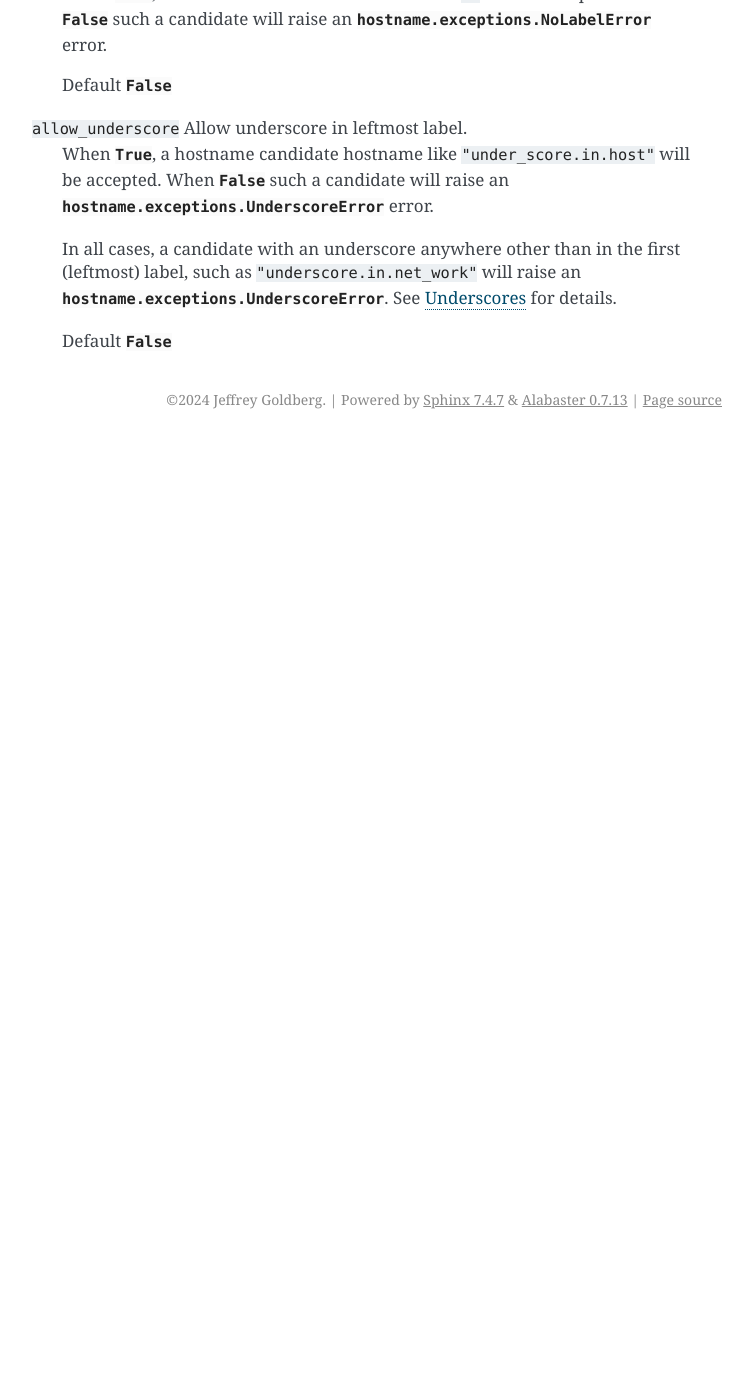
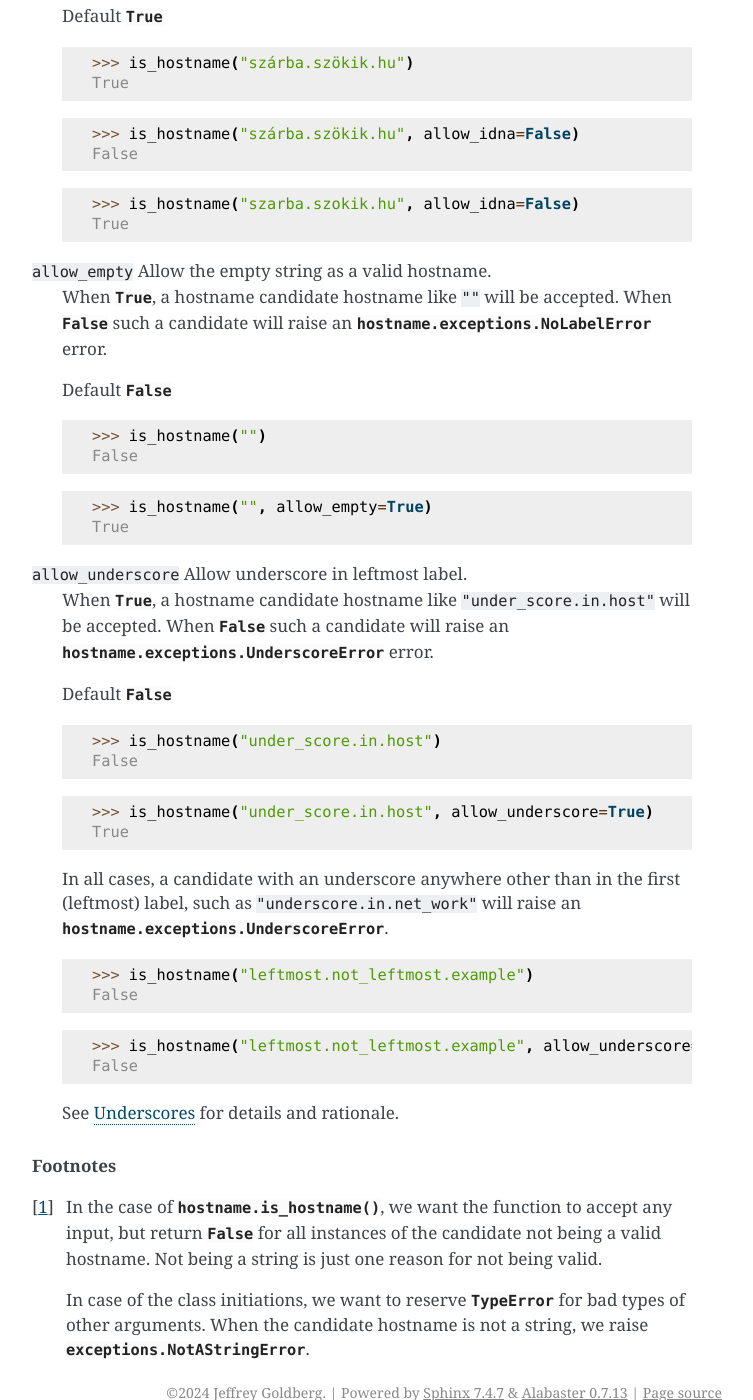
Before and after one commit to jpgoldberg/python-hostname, a Sphinx documentation site: the page built from docs/source/usage.rst, in a window 1280 px wide and 1400 px high, scrolled down 1788 px. Shown: the whole window, without its empty margins (388-1141 px from the left). Built offline with Sphinx 7.4.7, drawn with Linux system fonts in a browser that asks for light colours; before the commit the page ends 2227 px from its top, so only the background shows below that; some of the changed text lies outside the part shown.

Commit message:
Usage and flag examples

```diff
--- a/docs/source/conf.py
+++ b/docs/source/conf.py
@@ -30,6 +30,12 @@ extensions: list[str] = [
     "sphinx.ext.doctest",
 ]
 
+# ## doctest setup
+doctest_global_setup = """
+from hostname import is_hostname, Name, Hostname
+import hostname.exception
+"""
+
 extensions.append("sphinx_autodoc_typehints")
 type_hints_use_signature = True
 typehints_use_signature_return = True
--- a/docs/source/usage.rst
+++ b/docs/source/usage.rst
@@ -9,8 +9,8 @@ The two classes and one function described here have a common signature:
   :samp:`{funcOrClass}(candidate: Any, **kwargs: bool) -> {rtype}`
 
 In normal usage, ``candidate`` must be a :py:class:`str`,
-but we want :func:`hostname.is_hostname` to be defined for all inputs,
-and we want the others to :exc:`TypeError` only when there is a type problem with the other arguments, while raising some subclass of :class:`hostname.exceptions.HostnameException` on a malformed candidate.
+and non-string inputs will result in failure,
+though not a :py:exc:`TypeError`. [#TypeError]_
 
 Details on the keyword arguments are described in :ref:`sec-flags` below.
 
@@ -28,6 +28,12 @@ It's behavior can be adjusted slightly with some flags which can be set as keywo
 Additionally it acts as a :py:class:`typing.TypeGuard`,
 allowing type checkers to know that any object which
 passes the test is a :class:`hostname.Hostname`.
+
+>>> is_hostname("a.good.example")
+True
+
+>>> is_hostname("a.-bad-.example")
+False
 
 
 Classes
@@ -71,6 +77,16 @@ The possible keyword arguments are the booleans, ``allow_idna``, ``allow_undersc
 
     Default |True|
 
+    >>> is_hostname("szárba.szökik.hu")
+    True
+
+    >>> is_hostname("szárba.szökik.hu", allow_idna=False)
+    False
+
+    >>> is_hostname("szarba.szokik.hu", allow_idna=False)
+    True
+
+
 ``allow_empty`` Allow the empty string as a valid hostname.
     When |True|, a hostname candidate hostname like
     ``""`` will be accepted.
@@ -79,15 +95,47 @@ The possible keyword arguments are the booleans, ``allow_idna``, ``allow_undersc
 
     Default |False|
 
+    >>> is_hostname("")
+    False
+
+    >>> is_hostname("", allow_empty=True)
+    True
+
 ``allow_underscore`` Allow underscore in leftmost label.
     When |True|, a hostname candidate hostname like
     ``"under_score.in.host"`` will be accepted.
     When |False| such a candidate will raise an
     :exc:`hostname.exceptions.UnderscoreError` error.
 
+    Default |False|
+
+    >>> is_hostname("under_score.in.host")
+    False
+
+    >>> is_hostname("under_score.in.host", allow_underscore=True)
+    True
+
+
     In all cases, a candidate with an underscore anywhere other than
     in the first (leftmost) label,
     such as ``"underscore.in.net_work"`` will raise an  :exc:`hostname.exceptions.UnderscoreError`.
-    See :doc:`underscore` for details.
 
-    Default |False|
+    >>> is_hostname("leftmost.not_leftmost.example")
+    False
+
+    >>> is_hostname("leftmost.not_leftmost.example", allow_underscore=True)
+    False
+
+    See :doc:`underscore` for details and rationale.
+
+
+
+.. rubric:: Footnotes
+
+.. [#TypeError] In the case of :func:`hostname.is_hostname`, we want the
+    function to accept any input, but return |False| for all instances of the
+    candidate not being a valid hostname. Not being a string
+    is just one reason for not being valid.
+
+    In case of the class initiations, we want to reserve :py:exc:`TypeError`
+    for bad types of other arguments. When the candidate hostname is not a string, we raise :class:`exceptions.NotAStringError`.
```
